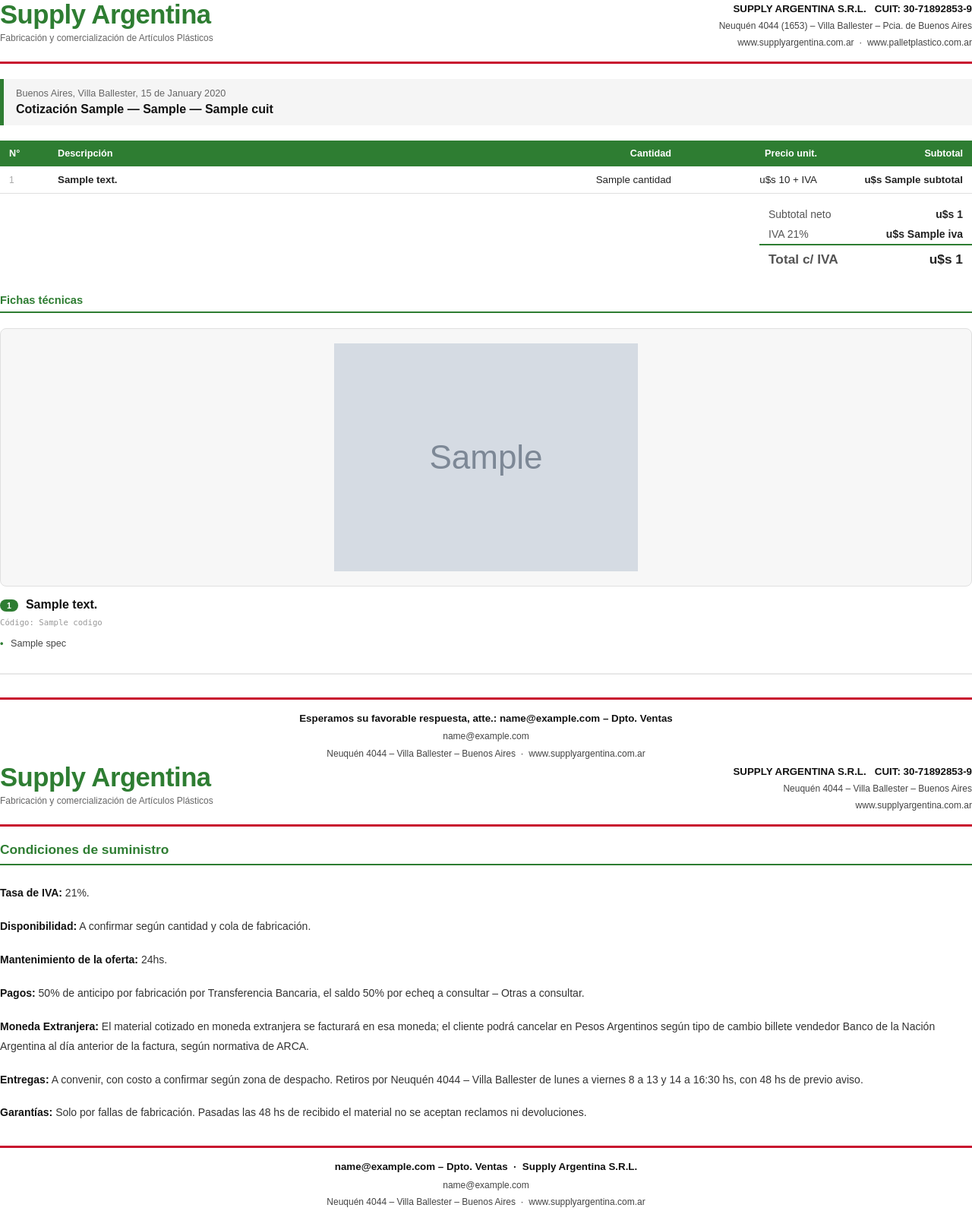
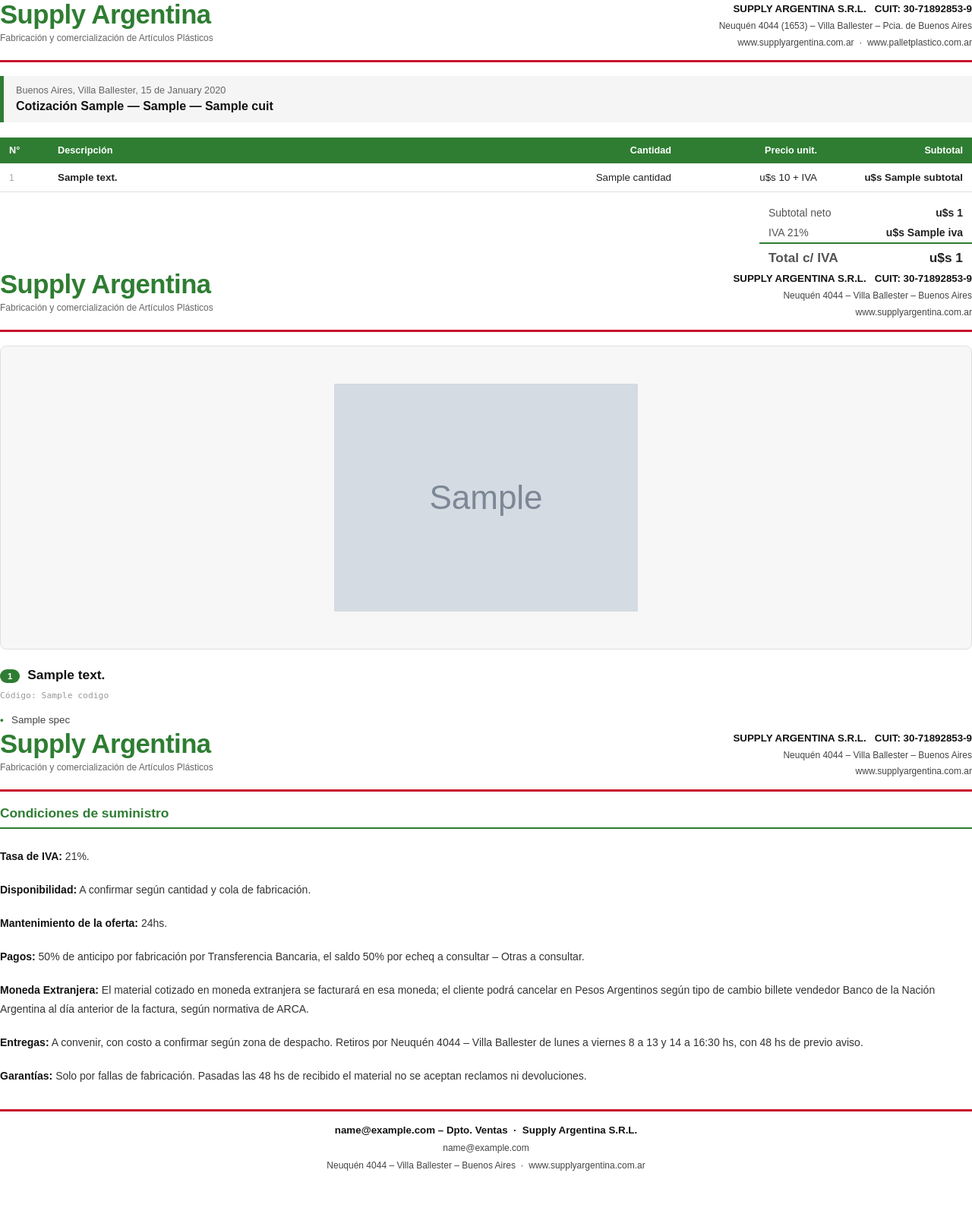
Before and after one commit to LucianoCingolani/supply-crm, a Django app: template templates/consultas/cotizacion_pdf.html in a window 1280 px wide. Shown: the whole page at 76% size. After the commit the page ends 1541 px from the top, so only its background shows below. Run offline with Django 5.2, Linux system fonts and the light colour scheme; the template is opened without the code that fills it: most values are stand-ins (such as "Sample title", 1, 10 or a date in 2020); grey boxes marked "Sample" are stand-in pictures.

Commit message:
PDF: one page per product, top half photo, bottom half specs, footer only on last page
- Page 1: pricing table + totals (no footer)
- One page per product: header + 400px photo (top half) + name/code/specs in two columns (bottom half)
- Last page: conditions + footer

Co-Authored-By: Claude Sonnet 4.6 <noreply@anthropic.com>

```diff
--- a/templates/consultas/cotizacion_pdf.html
+++ b/templates/consultas/cotizacion_pdf.html
@@ -3,26 +3,21 @@
 <head>
 <meta charset="UTF-8">
 <style>
-  @page {
-    size: A4;
-    margin: 1.8cm 2cm;
-  }
+  @page { size: A4; margin: 1.8cm 2cm; }
   * { box-sizing: border-box; margin: 0; padding: 0; }
   body { font-family: Arial, Helvetica, sans-serif; font-size: 10.5pt; color: #222; }
-
-  .page-break { page-break-after: always; }
 
   /* ── HEADER ── */
   .header {
     display: flex; justify-content: space-between; align-items: flex-start;
-    padding-bottom: 14px; border-bottom: 3px solid #c8102e; margin-bottom: 20px;
+    padding-bottom: 12px; border-bottom: 3px solid #c8102e; margin-bottom: 18px;
   }
   .brand-name { font-size: 26pt; font-weight: 900; color: #2e7d32; letter-spacing: -0.5px; }
   .brand-sub  { font-size: 9pt; color: #666; margin-top: 4px; }
   .company-info { text-align: right; font-size: 9pt; color: #444; line-height: 1.8; }
   .company-info strong { font-size: 10pt; color: #111; }
 
-  /* ── TITLE BAR ── */
+  /* ── PÁGINA 1: COTIZACIÓN ── */
   .quote-title {
     background: #f5f5f5; border-left: 5px solid #2e7d32;
     padding: 12px 16px; margin-bottom: 20px;
@@ -30,17 +25,16 @@
   .quote-title .location { font-size: 9.5pt; color: #666; }
   .quote-title .ref { font-size: 12pt; font-weight: bold; color: #111; margin-top: 5px; }
 
-  /* ── TABLA DE PRECIOS ── */
   table.precios { width: 100%; border-collapse: collapse; margin-bottom: 14px; }
   table.precios thead tr { background: #2e7d32; color: white; }
   table.precios thead th { padding: 10px 12px; text-align: left; font-size: 9.5pt; font-weight: 600; }
   table.precios thead th.right { text-align: right; }
   table.precios tbody tr { border-bottom: 1px solid #e0e0e0; }
   table.precios tbody tr:nth-child(even) { background: #f7f7f7; }
-  table.precios tbody td { padding: 10px 12px; font-size: 10pt; vertical-align: middle; }
+  table.precios tbody td { padding: 11px 12px; font-size: 10pt; vertical-align: middle; }
   table.precios tbody td.right { text-align: right; }
 
-  .totals { margin-left: auto; width: 280px; margin-bottom: 30px; }
+  .totals { margin-left: auto; width: 280px; margin-top: 4px; }
   .totals table { width: 100%; border-collapse: collapse; }
   .totals td { padding: 5px 12px; font-size: 10.5pt; }
   .totals td.label { color: #555; }
@@ -50,46 +44,32 @@
     font-size: 13pt; padding-top: 8px;
   }
 
-  /* ── DIVISOR ENTRE TABLA Y FICHAS ── */
-  .section-title {
-    font-size: 11pt; font-weight: bold; color: #2e7d32;
-    border-bottom: 2px solid #2e7d32; padding-bottom: 7px; margin-bottom: 20px;
+  /* ── PÁGINAS DE PRODUCTO ── */
+  /* Foto: mitad superior de la página (~400px ≈ mitad del área útil en A4) */
+  .producto-foto {
+    width: 100%; height: 400px;
+    display: flex; align-items: center; justify-content: center;
+    background: #f7f7f7; border: 1px solid #e0e0e0; border-radius: 8px;
+    padding: 20px; margin-bottom: 22px;
   }
+  .producto-foto img { max-width: 100%; max-height: 360px; object-fit: contain; }
+  .producto-foto .sin-foto { font-size: 10pt; color: #ccc; }
 
-  /* ── FICHAS DE PRODUCTO ── */
-  .ficha {
-    margin-bottom: 28px; padding-bottom: 28px;
-    border-bottom: 2px solid #e8e8e8;
-    page-break-inside: avoid;
+  /* Info: mitad inferior */
+  .producto-header { display: flex; align-items: baseline; gap: 10px; margin-bottom: 8px; }
+  .producto-numero {
+    display: inline-block; background: #2e7d32; color: white;
+    font-size: 8.5pt; font-weight: bold; padding: 3px 10px;
+    border-radius: 12px; flex-shrink: 0;
   }
-  .ficha:last-child { border-bottom: none; margin-bottom: 0; }
-
-  /* Foto ocupa todo el ancho */
-  .ficha-foto {
-    width: 100%; height: 340px;
-    display: flex; align-items: center; justify-content: center;
-    background: #f7f7f7; border: 1px solid #e0e0e0;
-    border-radius: 8px; padding: 18px;
-    margin-bottom: 14px;
+  .producto-nombre { font-size: 13pt; font-weight: bold; color: #111; line-height: 1.3; }
+  .producto-codigo { font-size: 8.5pt; color: #999; font-family: monospace; margin-bottom: 14px; }
+  .producto-specs { list-style: none; display: flex; flex-wrap: wrap; gap: 0 40px; }
+  .producto-specs li {
+    font-size: 10pt; color: #444; line-height: 1.8;
+    padding-left: 15px; position: relative; width: 45%;
   }
-  .ficha-foto img { max-width: 100%; max-height: 304px; object-fit: contain; }
-  .ficha-foto .sin-foto { font-size: 9pt; color: #bbb; text-align: center; }
-
-  .ficha-info { }
-  .ficha-header { display: flex; align-items: baseline; gap: 10px; margin-bottom: 6px; }
-  .ficha-numero {
-    display: inline-block; background: #2e7d32; color: white;
-    font-size: 8pt; font-weight: bold; padding: 2px 9px;
-    border-radius: 10px; flex-shrink: 0;
-  }
-  .ficha-nombre { font-size: 12pt; font-weight: bold; color: #111; line-height: 1.3; }
-  .ficha-codigo { font-size: 8pt; color: #999; font-family: monospace; margin-bottom: 10px; }
-  .ficha-specs { list-style: none; display: flex; flex-wrap: wrap; gap: 2px 30px; }
-  .ficha-specs li {
-    font-size: 9.5pt; color: #444; line-height: 1.75;
-    padding-left: 14px; position: relative; width: 45%;
-  }
-  .ficha-specs li::before { content: "•"; position: absolute; left: 0; color: #2e7d32; font-weight: bold; }
+  .producto-specs li::before { content: "•"; position: absolute; left: 0; color: #2e7d32; font-weight: bold; }
 
   /* ── CONDICIONES ── */
   .conditions-title {
@@ -99,7 +79,7 @@
   .conditions p { font-size: 10.5pt; color: #333; line-height: 1.85; margin-bottom: 18px; }
   .conditions strong { color: #111; }
 
-  /* ── FOOTER ── */
+  /* ── FOOTER (solo última página) ── */
   .footer {
     margin-top: 30px; border-top: 3px solid #c8102e;
     padding-top: 12px; font-size: 9pt; color: #444;
@@ -110,10 +90,9 @@
 </head>
 <body>
 
-<!-- ══════════════════════════════════════════
-     PÁGINA 1 — PRECIOS + FICHAS DE PRODUCTO
-     ══════════════════════════════════════════ -->
-
+<!-- ══════════════════════════════════════
+     PÁGINA 1 — COTIZACIÓN Y PRECIOS
+     ══════════════════════════════════════ -->
 <div class="header">
   <div>
     <div class="brand-name">Supply Argentina</div>
@@ -133,7 +112,6 @@
   </div>
 </div>
 
-<!-- Tabla de precios -->
 <table class="precios">
   <thead>
     <tr>
@@ -165,46 +143,58 @@
   </table>
 </div>
 
-<!-- Fichas de producto -->
-<div class="section-title">Fichas técnicas</div>
+<!-- ══════════════════════════════════════
+     UNA PÁGINA POR PRODUCTO
+     ══════════════════════════════════════ -->
+{% for linea in consulta.lineas.all %}
+<div style="page-break-before: always;">
 
-{% for linea in consulta.lineas.all %}
-<div class="ficha">
-  <div class="ficha-foto">
+  <div class="header">
+    <div>
+      <div class="brand-name">Supply Argentina</div>
+      <div class="brand-sub">Fabricación y comercialización de Artículos Plásticos</div>
+    </div>
+    <div class="company-info">
+      <strong>SUPPLY ARGENTINA S.R.L. &nbsp; CUIT: 30-71892853-9</strong><br>
+      Neuquén 4044 – Villa Ballester – Buenos Aires<br>
+      www.supplyargentina.com.ar
+    </div>
+  </div>
+
+  <!-- Mitad superior: foto -->
+  <div class="producto-foto">
     {% if linea.producto.foto_data_uri %}
     <img src="{{ linea.producto.foto_data_uri }}" alt="{{ linea.descripcion }}">
     {% else %}
     <div class="sin-foto">Sin imagen disponible</div>
     {% endif %}
   </div>
-  <div class="ficha-info">
-    <div class="ficha-header">
-      <span class="ficha-numero">{{ forloop.counter }}</span>
-      <div class="ficha-nombre">{{ linea.descripcion }}</div>
+
+  <!-- Mitad inferior: nombre y especificaciones -->
+  <div>
+    <div class="producto-header">
+      <span class="producto-numero">{{ forloop.counter }}</span>
+      <div class="producto-nombre">{{ linea.descripcion }}</div>
     </div>
-    {% if linea.producto.codigo %}<div class="ficha-codigo">Código: {{ linea.producto.codigo }}</div>{% endif %}
+    {% if linea.producto.codigo %}
+    <div class="producto-codigo">Código: {{ linea.producto.codigo }}</div>
+    {% endif %}
     {% if linea.producto.especificaciones %}
-    <ul class="ficha-specs">
+    <ul class="producto-specs">
       {% for spec in linea.producto.especificaciones.splitlines %}
       {% if spec %}<li>{{ spec }}</li>{% endif %}
       {% endfor %}
     </ul>
     {% endif %}
   </div>
+
 </div>
 {% endfor %}
 
-<div class="footer">
-  <strong>Esperamos su favorable respuesta, atte.: {{ consulta.vendedor.get_full_name|default:consulta.vendedor.email }} – Dpto. Ventas</strong><br>
-  {% if consulta.vendedor.email %}{{ consulta.vendedor.email }}{% endif %}<br>
-  Neuquén 4044 – Villa Ballester – Buenos Aires &nbsp;·&nbsp; www.supplyargentina.com.ar
-</div>
-
-<div class="page-break"></div>
-
-<!-- ══════════════════════════════════════════
-     ÚLTIMA PÁGINA — CONDICIONES DE SUMINISTRO
-     ══════════════════════════════════════════ -->
+<!-- ══════════════════════════════════════
+     ÚLTIMA PÁGINA — CONDICIONES
+     ══════════════════════════════════════ -->
+<div style="page-break-before: always;">
 
   <div class="header">
     <div>
@@ -236,5 +226,7 @@
     Neuquén 4044 – Villa Ballester – Buenos Aires &nbsp;·&nbsp; www.supplyargentina.com.ar
   </div>
 
+</div>
+
 </body>
 </html>
```
Lines whose indentation alone changed are shown as unchanged.
